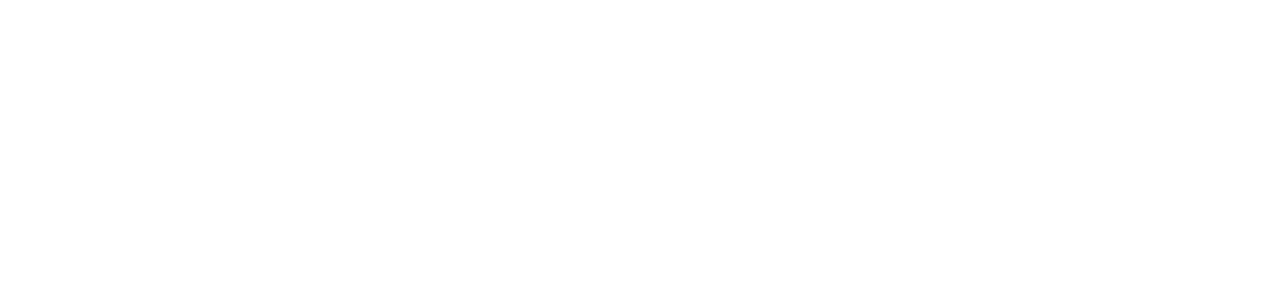
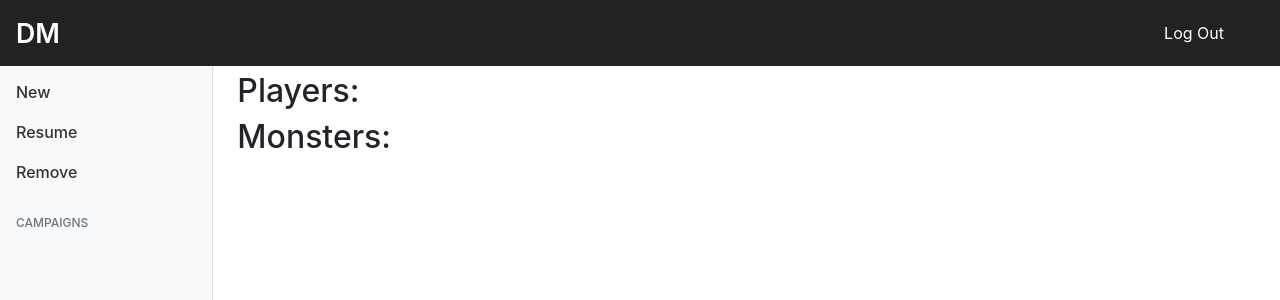
Before and after one commit to 1906jun10java/TheDungeonMasters, an Angular app in the folder client/dm/: page /campaign in a window 1280 px wide. Before the commit this address led to /. Shown: the top 300 px of the page. Built offline with nearby package versions, Linux system fonts and the light colour scheme.

Commit message:
Init campaign view

```diff
--- /dev/null
+++ b/client/dm/src/app/components/campaign-view/campaign-view.component.css
@@ -0,0 +1,61 @@
+/*
+ * Sidebar
+ */
+
+.sidebar {
+  position: fixed;
+  top: 0;
+  bottom: 0;
+  left: 0;
+  z-index: 100; /* Behind the navbar */
+  padding: 64px 0 0; /* Height of navbar */
+  box-shadow: inset -1px 0 0 rgba(0, 0, 0, .1);
+}
+
+.sidebar-sticky {
+  position: relative;
+  top: 0;
+  height: calc(100vh - 48px);
+  padding-top: .5rem;
+  overflow-x: hidden;
+  overflow-y: auto; /* Scrollable contents if viewport is shorter than content. */
+}
+
+@supports ((position: -webkit-sticky) or (position: sticky)) {
+  .sidebar-sticky {
+    position: -webkit-sticky;
+    position: sticky;
+  }
+}
+
+.sidebar .nav-link {
+  font-weight: 500;
+  color: #333;
+}
+
+.sidebar .nav-link .feather {
+  margin-right: 4px;
+  color: #999;
+}
+
+.sidebar .nav-link.active {
+  color: #007bff;
+}
+
+.sidebar .nav-link:hover .feather,
+.sidebar .nav-link.active .feather {
+  color: inherit;
+}
+
+.sidebar-heading {
+  font-size: .75rem;
+  text-transform: uppercase;
+}
+
+/*
+ * Content
+ */
+
+[role="main"] {
+  padding-top: 72px; /* Space for fixed navbar */
+}
--- /dev/null
+++ b/client/dm/src/app/components/campaign-view/campaign-view.component.html
@@ -0,0 +1,33 @@
+<div>
+  <app-nav></app-nav>
+  <div class="container-fluid">
+    <div class="row">
+      <nav class="col-md-2 d-none d-md-block bg-light sidebar">
+        <div class="sidebar-sticky">
+          <ul class="nav flex-column">
+            <li class="nav-item">
+              <a class="nav-link" href="#">New</a>
+            </li>
+            <li class="nav-item">
+              <a class="nav-link" href="#">Resume</a>
+            </li>
+            <li class="nav-item">
+              <a class="nav-link" href="#">Remove</a>
+            </li>
+          </ul>
+          <h6 class="sidebar-heading d-flex justify-content-between align-items-center px-3 mt-4 mb-1 text-muted">
+            <span>Campaigns</span>
+            <a class="d-flex align-items-center text-muted" href="#">
+              <span data-feather="plus-circle"></span>
+            </a>
+          </h6>
+        </div>
+      </nav>
+
+      <main role="main" class="col-md-9 ml-sm-auto col-lg-10 px-4">
+        <h2>Players:</h2>
+        <h2>Monsters:</h2>
+      </main>
+    </div>
+  </div>
+</div>
--- /dev/null
+++ b/client/dm/src/app/components/campaign-view/campaign-view.component.ts
@@ -0,0 +1,15 @@
+import {Component, OnInit} from '@angular/core';
+
+@Component({
+  selector: 'app-campaign-view',
+  templateUrl: './campaign-view.component.html',
+  styleUrls: ['./campaign-view.component.css']
+})
+export class CampaignViewComponent implements OnInit {
+
+  constructor() { }
+
+  ngOnInit() {
+  }
+
+}
--- /dev/null
+++ b/client/dm/src/app/components/nav/nav.component.css
@@ -0,0 +1,18 @@
+.navbar-dark {
+  background-color: #222 !important;
+}
+
+.navbar-brand {
+  font-weight: 600;
+  font-size: 20pt;
+  margin-right: 2em;
+}
+
+.navbar-nav .nav-item .nav-link {
+  color: #fff;
+  margin-right: 2em;
+}
+
+.navbar-toggler {
+  margin-left: 2em;
+}
--- /dev/null
+++ b/client/dm/src/app/components/nav/nav.component.html
@@ -0,0 +1,20 @@
+<nav class="navbar navbar-expand-md navbar-dark bg-dark fixed-top">
+  <a class="navbar-brand" href="#">DM</a>
+  <div class="collapse navbar-collapse" id="navbarNav">
+    <ul class="navbar-nav">
+      <li class="nav-item"></li>
+      <li class="nav-item"></li>
+    </ul>
+  </div>
+  <ul class="navbar-nav ml-auto">
+    <li class="nav-item">
+      <a id="logOutBtn" class="nav-link" href="#">Log Out</a>
+    </li>
+  </ul>
+  <button class="navbar-toggler" type="button" data-toggle="collapse"
+          data-target="#navbarsExampleDefault"
+          aria-controls="navbarsExampleDefault" aria-expanded="false"
+          aria-label="Toggle navigation">
+    <span class="navbar-toggler-icon"></span>
+  </button>
+</nav>
--- /dev/null
+++ b/client/dm/src/app/components/nav/nav.component.ts
@@ -0,0 +1,15 @@
+import {Component, OnInit} from '@angular/core';
+
+@Component({
+  selector: 'app-nav',
+  templateUrl: './nav.component.html',
+  styleUrls: ['./nav.component.css']
+})
+export class NavComponent implements OnInit {
+
+  constructor() { }
+
+  ngOnInit() {
+  }
+
+}
```
Also changed, not shown: client/dm/src/app/app-routing.module.ts (+6 -4 lines), client/dm/src/app/app.module.ts (+12 -8 lines), 2 other files (tests, documents, lock files or other folders).
